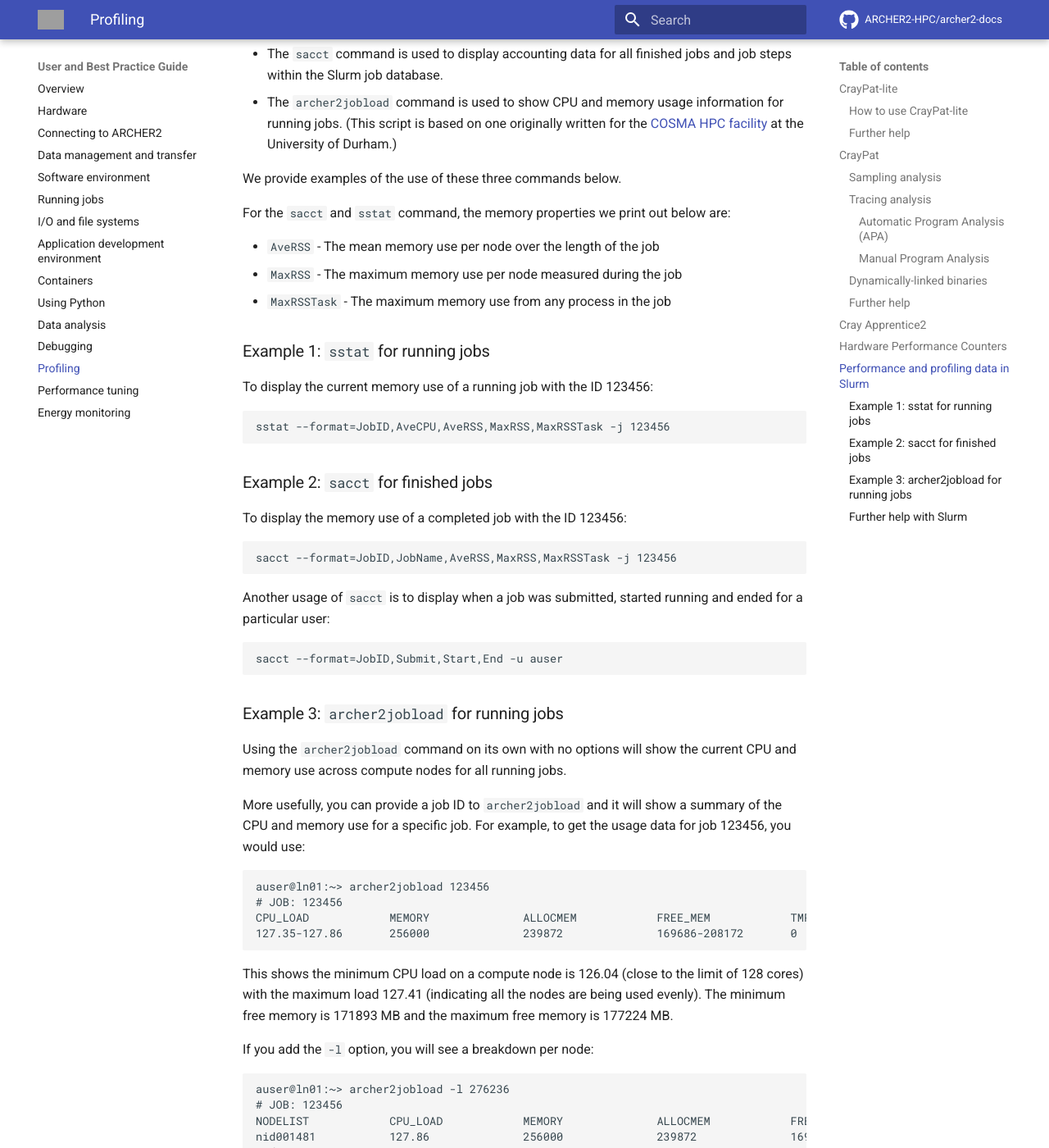
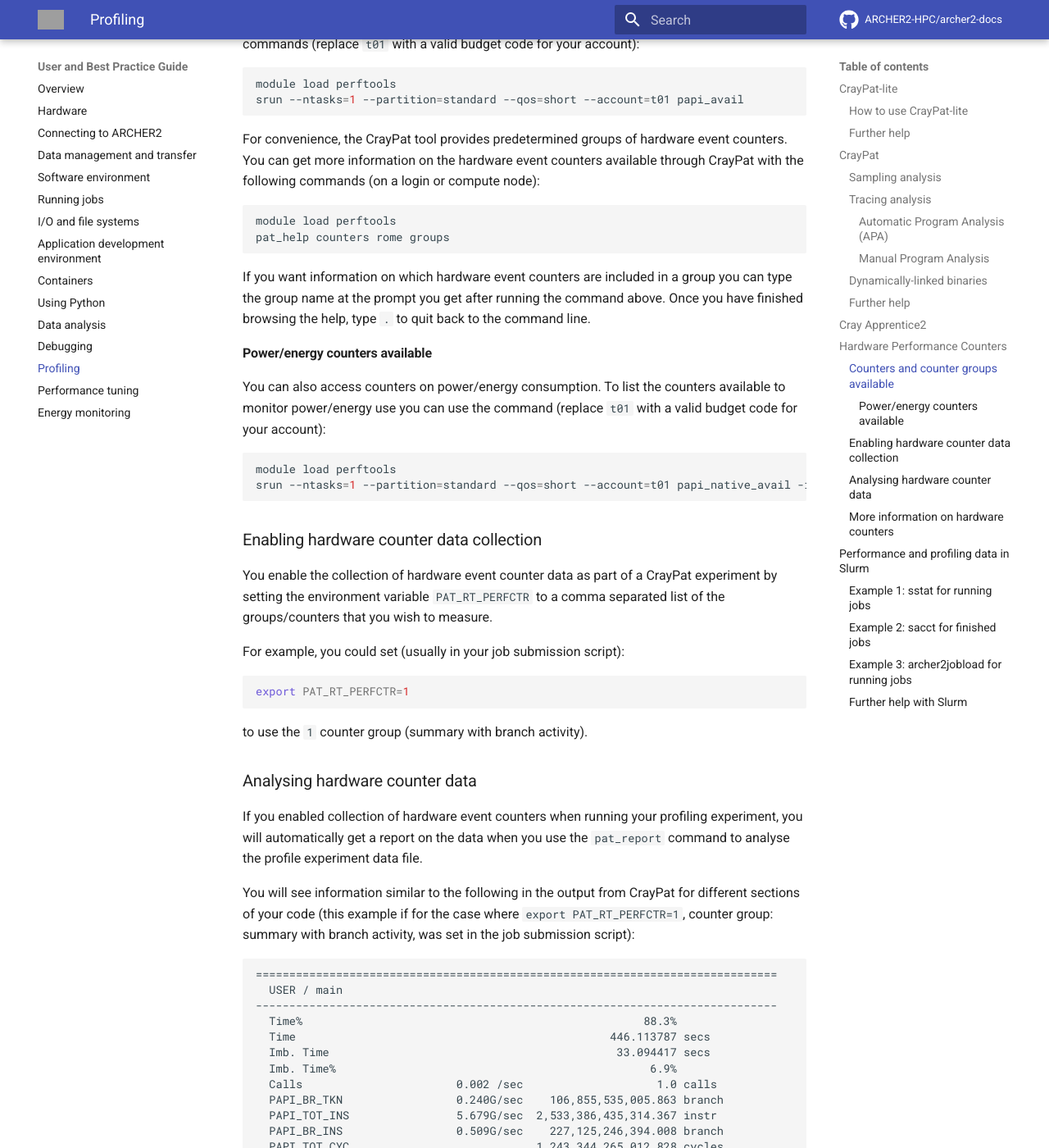
Before and after one commit to ARCHER2-HPC/archer2-docs, an MkDocs documentation site: the page built from docs/user-guide/profile.md, in a window 1280 px wide and 1400 px high, scrolled down 7275 px. Shown: the whole window at 82% size. Built offline with MkDocs 1.6.1 and Material for MkDocs 9.7.7, drawn with Linux system fonts in a browser that asks for light colours; comment, search, counter and statistics services are not loaded; some of the changed text lies outside the part shown; grey boxes are pictures that could not be loaded.

Commit message:
Adds basic hardware event counter info. Closes #414

````diff
--- a/docs/user-guide/profile.md
+++ b/docs/user-guide/profile.md
@@ -301,7 +301,7 @@
 
 ### Further help
 
-  - [CrayPat User Guide](https://support.hpe.com/hpesc/public/docDisplay?docId=a00114942en_us&page=index.html)
+  - [CrayPAT User Guide](https://support.hpe.com/hpesc/public/docDisplay?docId=a00114942en_us&page=index.html)
 
 ## Cray Apprentice2
 
@@ -347,7 +347,99 @@
 ## Hardware Performance Counters
 
 !!! note
-    Information on hardware counters will be added soon.
+    A limited number of hardware performance counters are currently available
+    on the ARCHER2 compute nodes. We are working to make more available.
+
+Hardware performance counters can be used to monitor CPU and power events on
+ARCHER2 compute nodes. The monitoring and reporting of hardware counter events is
+integrated with *CrayPat* - users should use CrayPat as described earlier in this
+section to run profiling experiments to gather data from hardware counter events
+and to analyse the data.
+
+### Counters and counter groups available
+
+You can explore which event counters are available on compute nodes by running the following
+commands (replace `t01` with a valid budget code for your account):
+
+```bash
+module load perftools
+srun --ntasks=1 --partition=standard --qos=short --account=t01 papi_avail
+```
+
+For convenience, the CrayPat tool provides predetermined groups of hardware event
+counters. You can get more information on the hardware event counters available
+through CrayPat with the following commands (on a login or compute node):
+
+```bash
+module load perftools
+pat_help counters rome groups
+```
+
+If you want information on which hardware event counters are included in a group
+you can type the group name at the prompt you get after running the command above.
+Once you have finished browsing the help, type `.` to quit back to the command line.
+
+#### Power/energy counters available
+
+You can also access counters on power/energy consumption. To list the counters available
+to monitor power/energy use you can use the command (replace `t01` with a valid budget
+code for your account):
+
+```bash
+module load perftools
+srun --ntasks=1 --partition=standard --qos=short --account=t01 papi_native_avail -i cray_pm
+```
+
+### Enabling hardware counter data collection
+
+You enable the collection of hardware event counter data as part of a CrayPat
+experiment by setting the environment variable `PAT_RT_PERFCTR` to a comma separated
+list of the groups/counters that you wish to measure.
+
+For example, you could set (usually in your job submission script):
+
+```bash
+export PAT_RT_PERFCTR=1
+```
+
+to use the `1` counter group (summary with branch activity).
+
+### Analysing hardware counter data
+
+If you enabled collection of hardware event counters when running your profiling
+experiment, you will automatically get a report on the data when you use the
+`pat_report` command to analyse the profile experiment data file.
+
+You will see information similar to the following in the output from CrayPat for
+different sections of your code (this example if for the case where
+`export PAT_RT_PERFCTR=1`, counter group: summary with branch activity, was
+set in the job submission script):
+
+```
+==============================================================================
+  USER / main
+------------------------------------------------------------------------------
+  Time%                                                   88.3%
+  Time                                               446.113787 secs
+  Imb. Time                                           33.094417 secs
+  Imb. Time%                                               6.9%
+  Calls                       0.002 /sec                    1.0 calls
+  PAPI_BR_TKN                 0.240G/sec    106,855,535,005.863 branch
+  PAPI_TOT_INS                5.679G/sec  2,533,386,435,314.367 instr
+  PAPI_BR_INS                 0.509G/sec    227,125,246,394.008 branch
+  PAPI_TOT_CYC                            1,243,344,265,012.828 cycles
+  Instr per cycle                                          2.04 inst/cycle
+  MIPS                 1,453,770.20M/sec
+  Average Time per Call                              446.113787 secs
+  CrayPat Overhead : Time      0.2%
+```
+
+### More information on hardware counters
+
+More information on using hardware counters can be found in the appropriate section
+of the HPE documentation:
+
+* [HPE Performance Analysis Tools User Guide](https://support.hpe.com/hpesc/public/docDisplay?docLocale=en_US&docId=a00123563en_us)
 
 ## Performance and profiling data in Slurm
 
````
